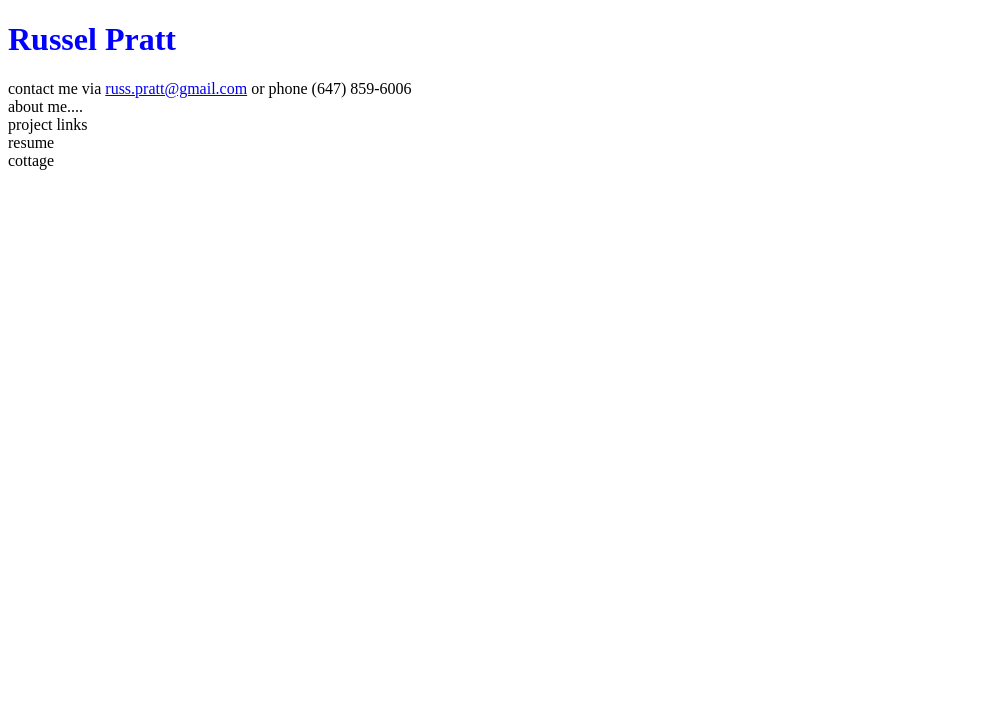
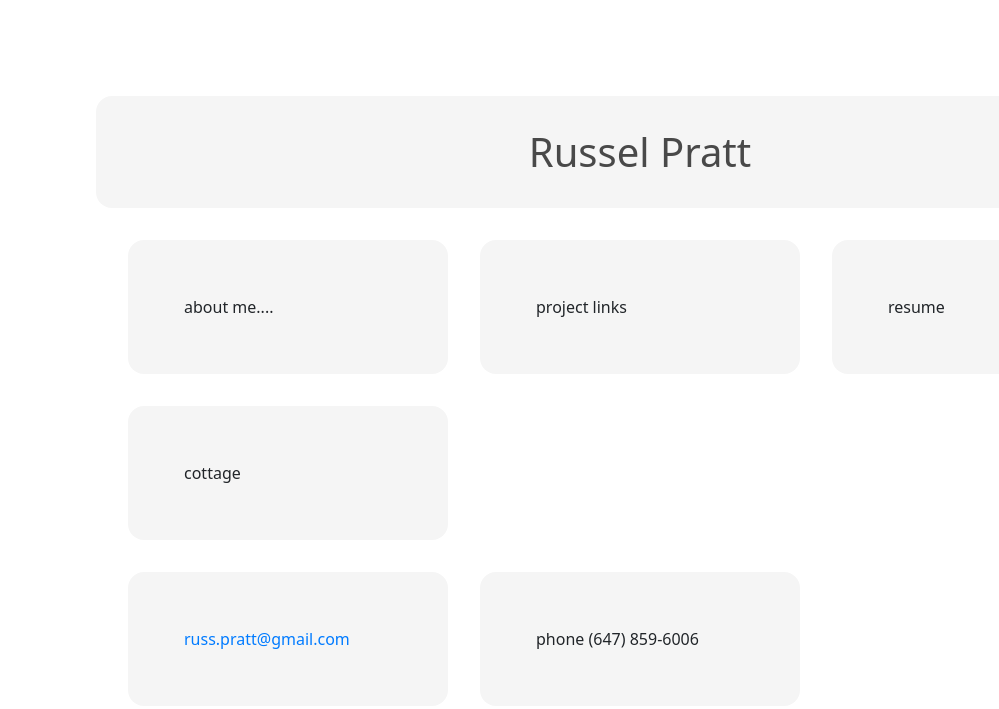
Before and after one commit to russpratt/russpratt.github.io, a plain HTML site: page index.html in a window 1280 px wide. Shown: the whole page, without its empty margins (0-999 px from the left). Drawn offline with nearby package versions, Linux system fonts and the light colour scheme.

Commit message:
gridded up.

```diff
--- a/index.html
+++ b/index.html
@@ -2,18 +2,60 @@
 <html lang="EN">
     <head>
         <title>Hello! </title>
+        <link rel="stylesheet" href="https://stackpath.bootstrapcdn.com/bootstrap/4.5.2/css/bootstrap.min.css" integrity="sha384-JcKb8q3iqJ61gNV9KGb8thSsNjpSL0n8PARn9HuZOnIxN0hoP+VmmDGMN5t9UJ0Z" crossorigin="anonymous">
         <style>
+
             h1 {
-                color: blue;
+                background: whitesmoke;
+                color: rgb(73, 73, 73);
+                text-align: center;
+                padding: 2rem;
+                border-radius: 1rem;
+            }
+
+            /* #Grid {
+                background-color: white;
+                display: grid;
+                padding: 20px;
+                grid-column-gap: 20px;
+                grid-row-gap: 50px;
+                grid-template-columns: 200px 200px ;
+            }
+
+            .Grid-item {
+                background-color: whitesmoke;
+                font-size: 30;
+                padding: 10px;
+                text-align: center;
+            } */
+            .grid {
+            display: grid;
+            grid-template-columns: repeat(auto-fill, minmax(300px, 1fr));
+            grid-gap: 2rem;
+            margin: 2rem;
+            }
+            .Grid-item {
+            background: whitesmoke;
+            padding: 3.5rem;
+            border-radius: 1rem;
+            }
+            body {
+            margin: 6rem;
+            font: 16px system-ui;
             }
         </style>
     </head>
     <body>
         <h1>Russel Pratt</h1>
-        <div>contact me via <a href="mailto:russ.pratt@gmail.com">russ.pratt@gmail.com</a> or phone (647) 859-6006</div>
-        <div>about me....</div>
-        <div>project links</div>
-        <div>resume</div>
-        <div>cottage</div>
+        <div class="grid">
+            <div class="Grid-item">about me....</div>
+            <div class="Grid-item">project links</div>
+            <div class="Grid-item">resume</div>
+            <div class="Grid-item">cottage</div>
+        </div>
+        <div class="grid">
+            <div class="Grid-item"><a href="mailto:russ.pratt@gmail.com">russ.pratt@gmail.com</a></div>
+            <div class="Grid-item">phone (647) 859-6006</div>
+        </div>
     </body>
 </html>
```
